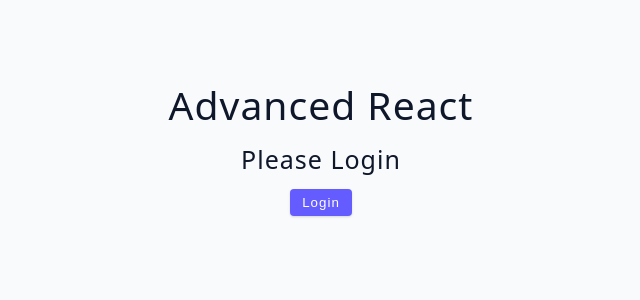
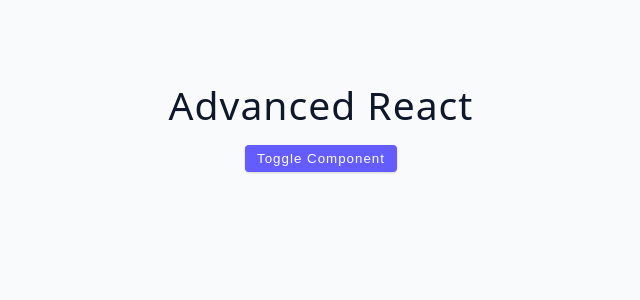
Before and after one commit to Sholola-Gbolahan/Advance-react, a React (Vite) app: page / in a window 1280 px wide. Shown: the top 300 px of the page, without its empty margins (319-959 px from the left). Built offline with nearby package versions, Linux system fonts and the light colour scheme.

Commit message:
038 UseEffect Cleanup Function

```diff
--- a/src/App.jsx
+++ b/src/App.jsx
@@ -1,5 +1,5 @@
 
-import Starter from './tutorial/03-conditional-rendering/starter/07-user-challenge'
+import Starter from './tutorial/02-useEffect/starter/05-cleanup-function'
 
 
 
--- a/src/tutorial/02-useEffect/starter/05-cleanup-function.jsx
+++ b/src/tutorial/02-useEffect/starter/05-cleanup-function.jsx
@@ -1,5 +1,22 @@
+import { useEffect } from "react";
+import { useState } from "react";
+
 const CleanupFunction = () => {
-  return <h2>cleanup function</h2>;
+  const [toggle, setToggle] = useState(false)
+
+  return <div>
+    <button className="btn" onClick={()=>{setToggle(!toggle)}}>Toggle Component</button>
+
+    { toggle && <RandomComponent /> }
+  </div>
 };
 
+const RandomComponent = () =>{
+  // [1]
+  useEffect(()=>{
+    console.log("Hey There, Hope all is good!")
+  },[])
+  return <h4> Random component initiated</h4>
+}
+
 export default CleanupFunction;
```
Also changed, not shown: src/Note.md (+4 -0 lines).
